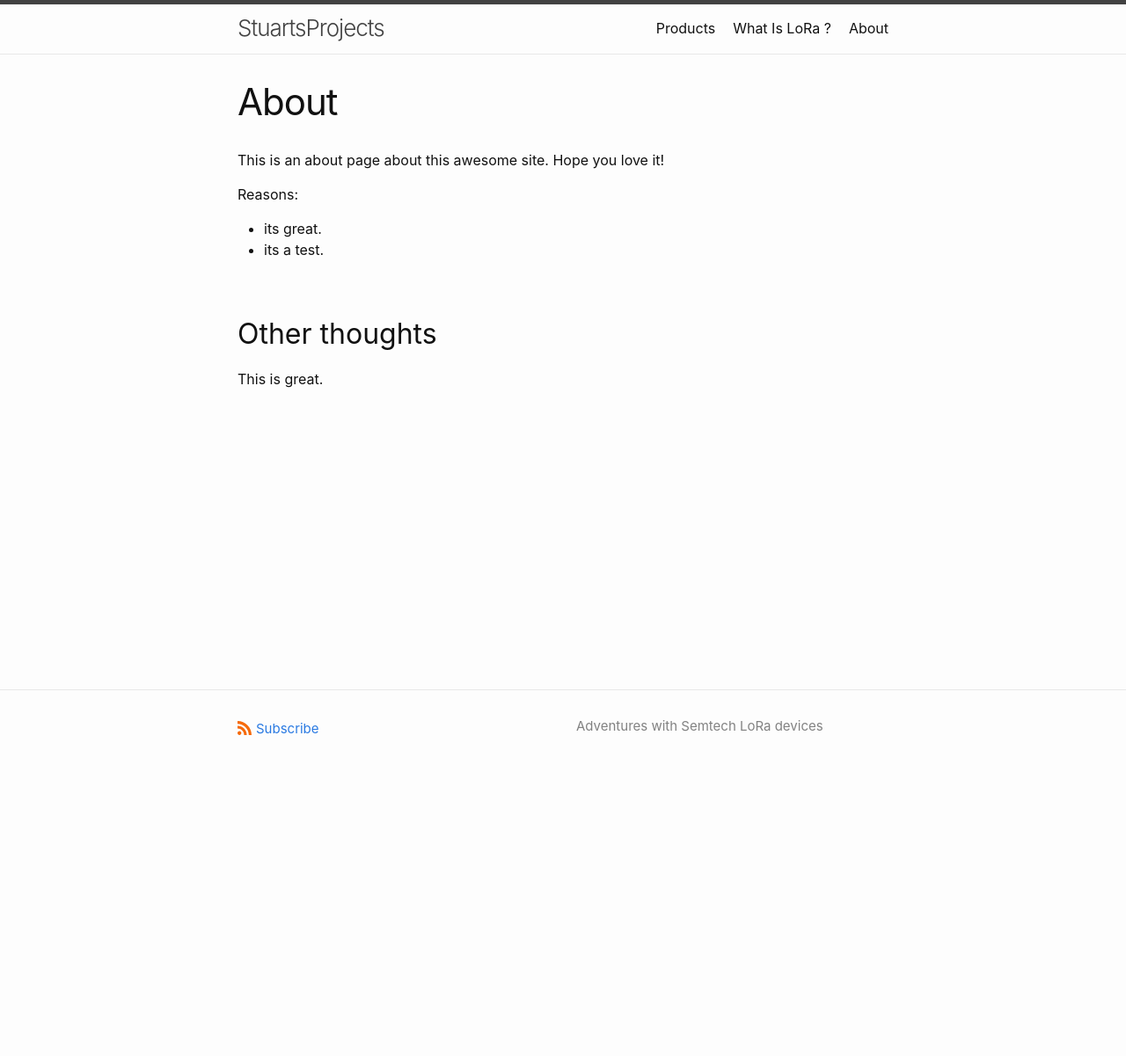
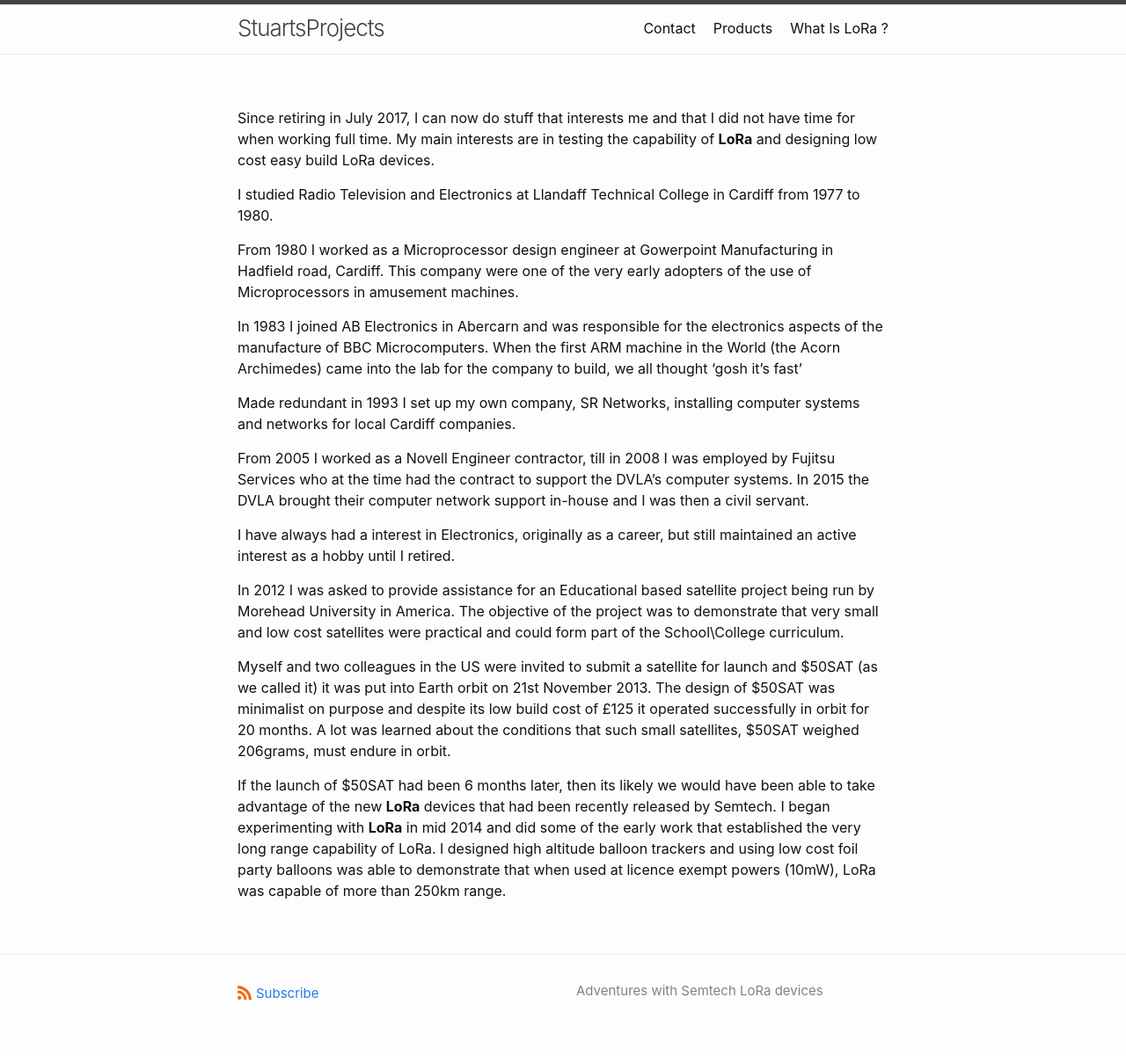
Before and after one commit to StuartsProjects/StuartsProjects.github.io, a Jekyll site: the page built from about.md, in a window 1280 px wide. Shown: the whole page at 88% size. Built offline with Jekyll 4.4.1, drawn with Linux system fonts in a browser that asks for light colours; before the commit the page ends 900 px from its top, so only the background shows below that.

Commit message:
Add contact page

```diff
--- a/about.md
+++ b/about.md
@@ -1,15 +1,23 @@
 ---
 layout: page
-title: About
 ---
 
-This is an about page about this awesome site.
-Hope you love it!
+Since retiring in July 2017, I can now do stuff that interests me and that I did not have time for when working full time. My main interests are in testing the capability of **LoRa** and designing low cost easy build LoRa devices.
 
-Reasons:
-- its great.
-- its a test.
+I studied Radio Television and Electronics at Llandaff Technical College in Cardiff from 1977 to 1980.
 
-## Other thoughts
+From 1980 I worked as a Microprocessor design engineer at Gowerpoint Manufacturing in Hadfield road, Cardiff. This company were one of the very early adopters of the use of Microprocessors in amusement machines.
 
-This is great.
+In 1983 I joined AB Electronics in Abercarn and was responsible for the electronics aspects of the manufacture of BBC Microcomputers. When the first ARM machine in the World (the Acorn Archimedes) came into the lab for the company to build, we all thought 'gosh it's fast'
+
+Made redundant in 1993 I set up my own company, SR Networks, installing computer systems and networks for local Cardiff companies.
+
+From 2005 I worked as a Novell Engineer contractor, till in 2008 I was employed by Fujitsu Services who at the time had the contract to support the DVLA’s computer systems. In 2015 the DVLA brought their computer network support in-house and I was then a civil servant.
+
+I have always had a interest in Electronics, originally as a career, but still maintained an active interest as a hobby until I retired.
+
+In 2012 I was asked to provide assistance for an Educational based satellite project being run by Morehead University in America. The objective of the project was to demonstrate that very small and low cost satellites were practical and could form part of the School\College curriculum.
+
+Myself and two colleagues in the US were invited to submit a satellite for launch and $50SAT (as we called it) it was put into Earth orbit on 21st November 2013. The design of $50SAT was minimalist on purpose and despite its low build cost of £125 it operated successfully in orbit for 20 months. A lot was learned about the conditions that such small satellites, $50SAT weighed 206grams, must endure in orbit.
+
+If the launch of $50SAT had been 6 months later, then its likely we would have been able to take advantage of the new **LoRa** devices that had been recently released by Semtech. I began experimenting with **LoRa** in mid 2014 and did some of the early work that established the very long range capability of LoRa. I designed high altitude balloon trackers and using low cost foil party balloons was able to demonstrate that when used at licence exempt powers (10mW), LoRa was capable of more than 250km range.
```
Also changed, not shown: Contact.html (added, +17 -0 lines), Contact.md (added, +32 -0 lines), index.md (+1 -1 lines).
